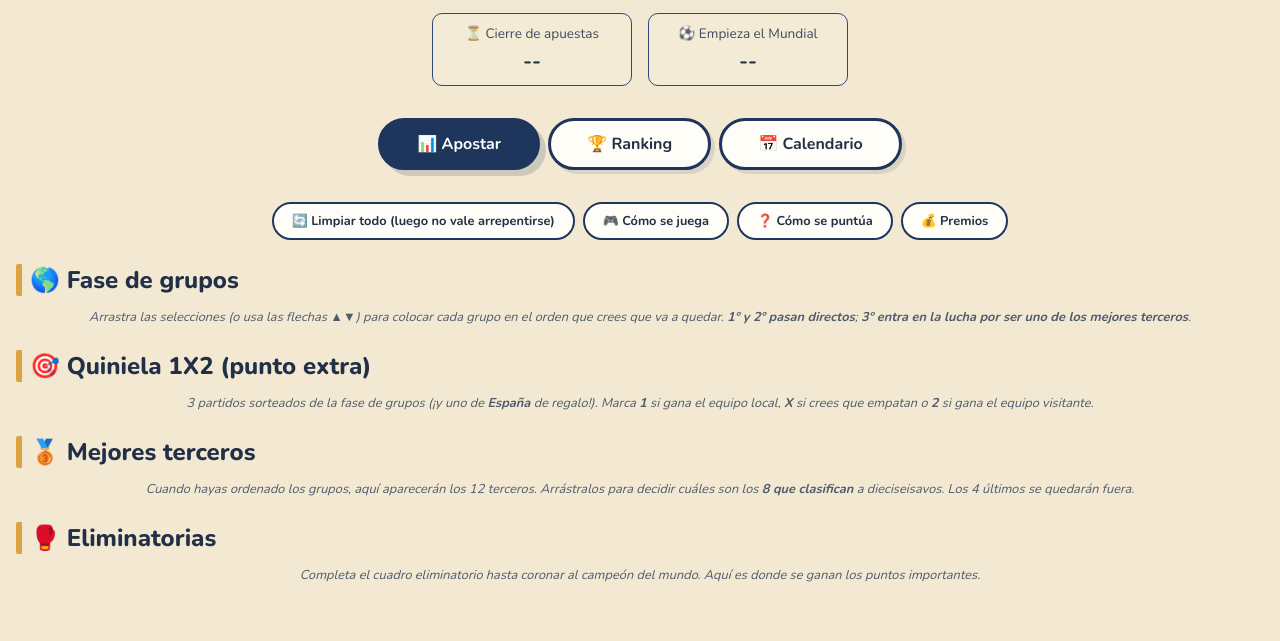
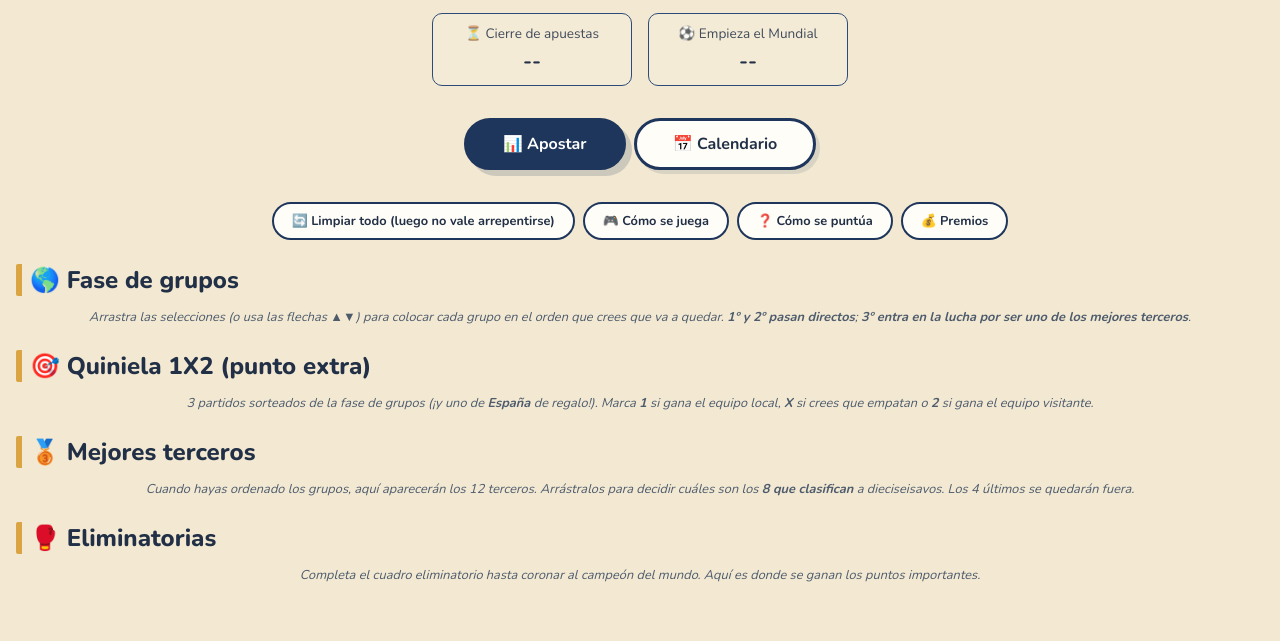
Before and after one commit to aida15/mundialLaMafia, a plain HTML site: page index.html in a window 1280 px wide. Shown: the part 153-794 px from the top of the page. Drawn offline with nearby package versions, Linux system fonts and the light colour scheme; no server answers.

Commit message:
Update index.html

```diff
--- a/index.html
+++ b/index.html
@@ -29,7 +29,7 @@
 
   <nav class="tab-nav">
     <button class="tab-btn active" data-tab="predict">&#128202; Apostar</button>
-    <button class="tab-btn" data-tab="leaderboard">&#127942; Ranking</button>
+    <!--<button class="tab-btn" data-tab="leaderboard">&#127942; Ranking</button>-->
     <a href="https://www.fifa.com/es/tournaments/mens/worldcup/canadamexicousa2026/scores-fixtures?country=ES&wtw-filter=ALL">
       <button class="tab-btn">📅 Calendario</button>
     </a>
```
